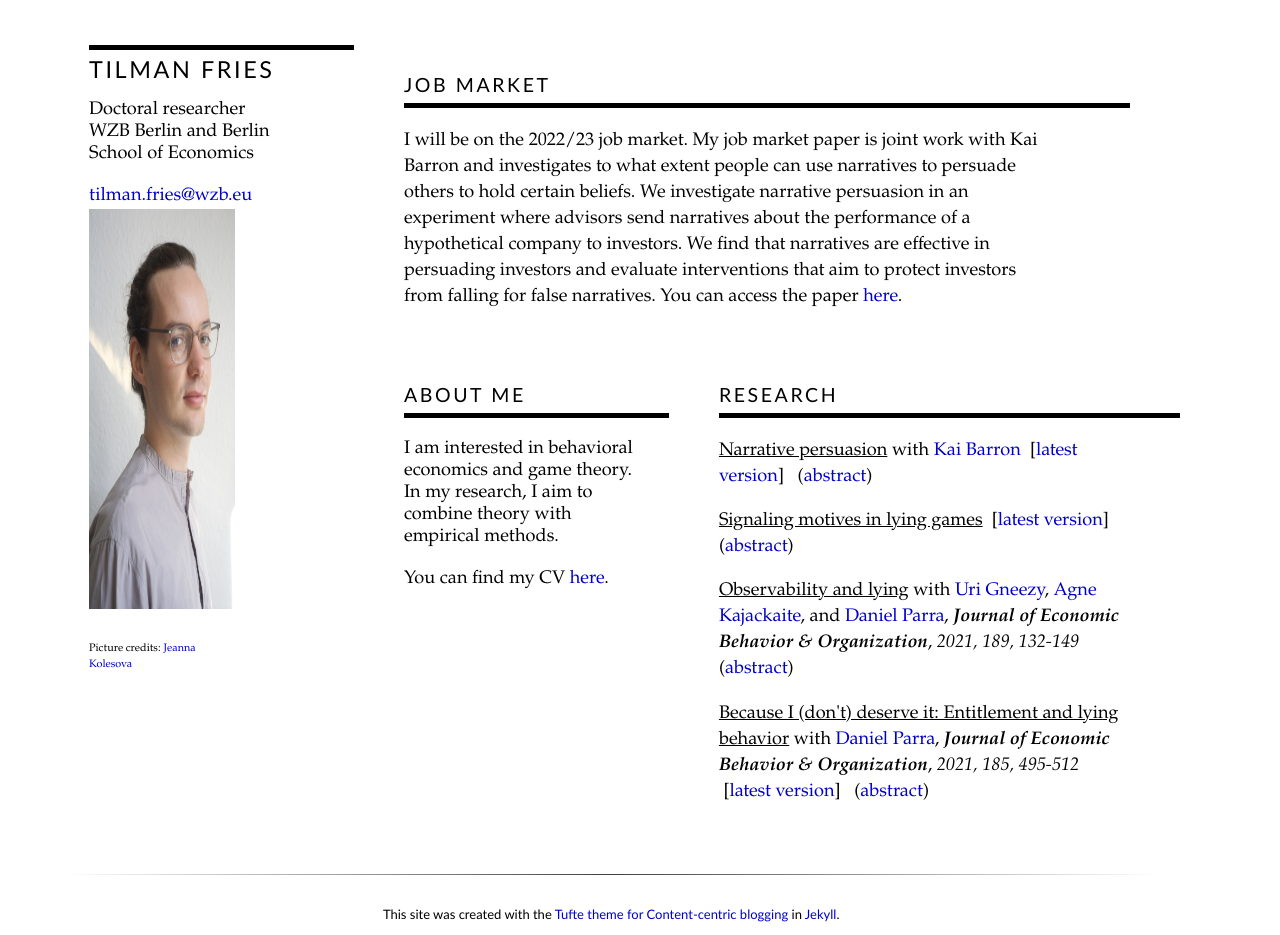
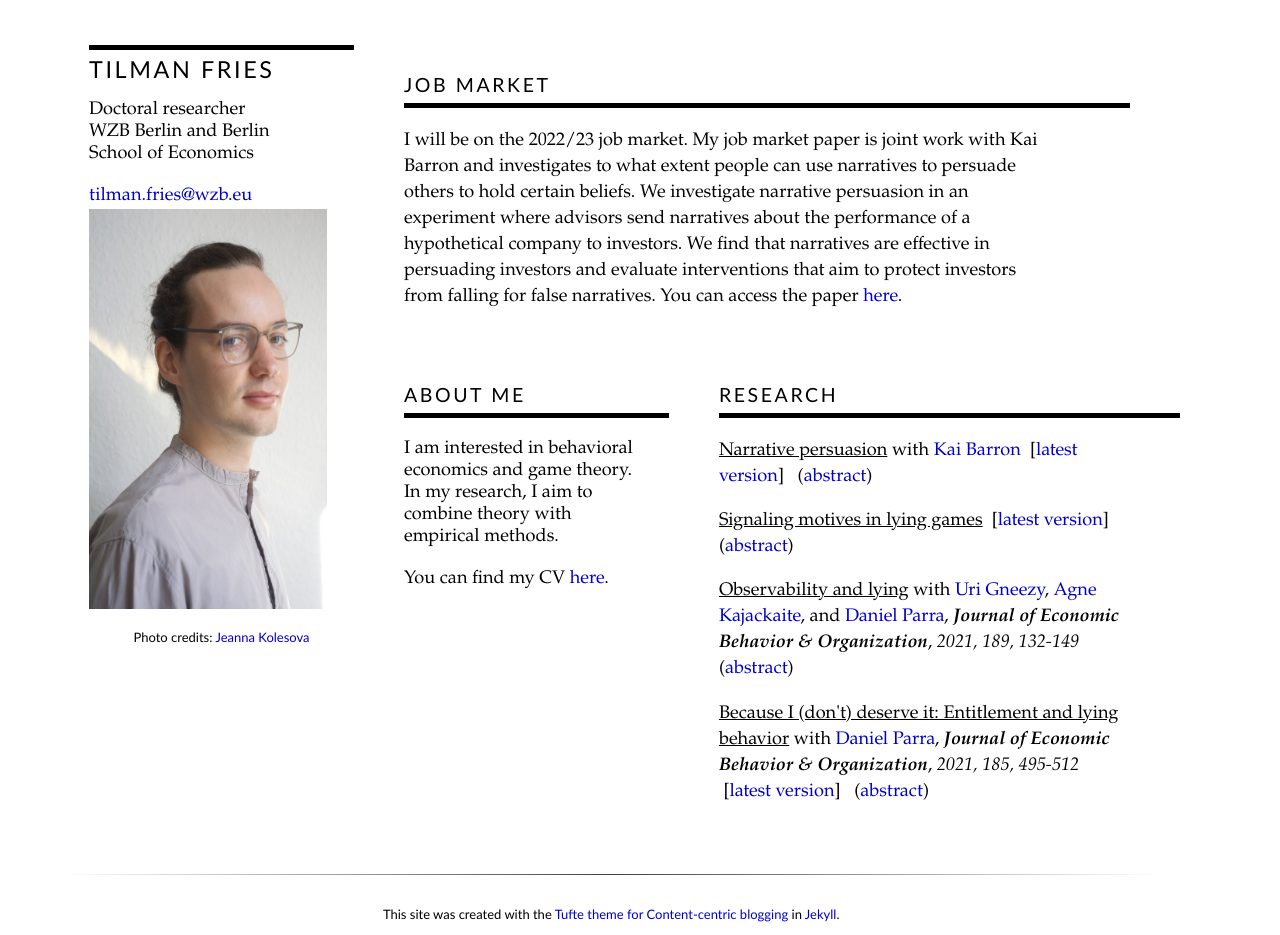
Before and after one commit to tilmanfries/tilmanfries.github.io, a Jekyll site: the page built from index.md, in a window 1280 px wide. Built offline with Jekyll 4.4.1, drawn with Linux system fonts in a browser that asks for light colours.

Commit message:
Update personal.html

```diff
--- a/_layouts/personal.html
+++ b/_layouts/personal.html
@@ -10,11 +10,10 @@
   <p class="extra_space"><a href=mailto:{{ page.email }}>{{ page.email }}</a>
   </p>
   <p>
-  <figure>
     <img src="{{site.baseurl}}/assets/img/profile_pic.jpg" alt="CH" height="400" width="266">
-    <footer><small>Picture credits: <a href="https://jeannakolesova.com/">Jeanna Kolesova</a></small></footer>
-  </figure>
-
+    <div class="credits">
+    Photo credits: <a href="https://jeannakolesova.com/">Jeanna Kolesova</a>
+    </div>
   </p>
  </div>
  <div class="column middlelong">
```
